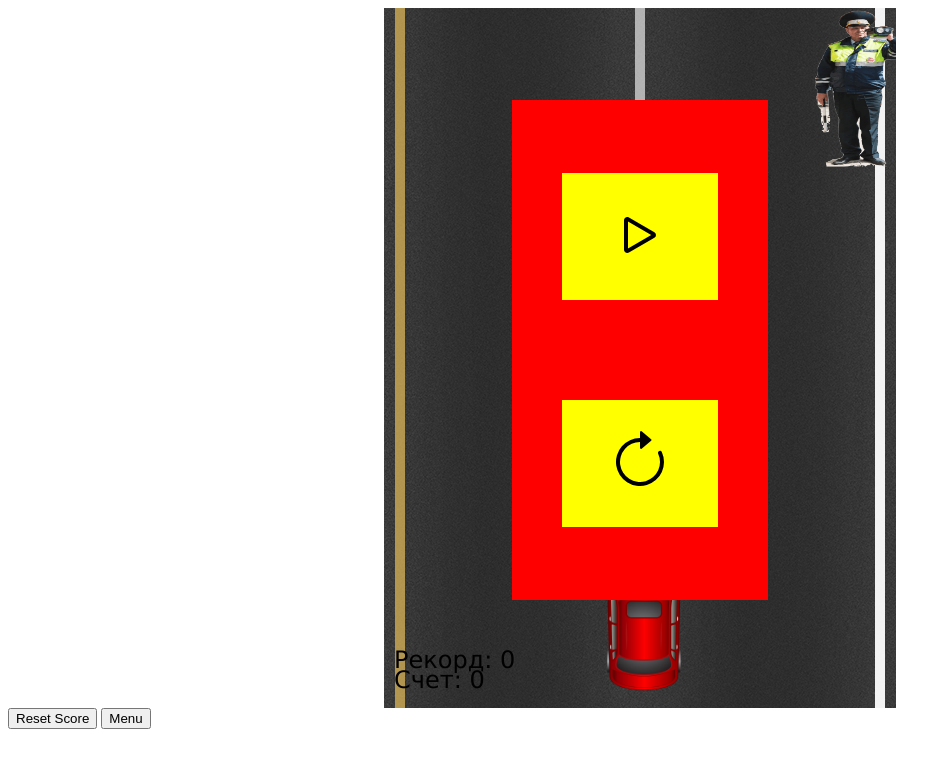
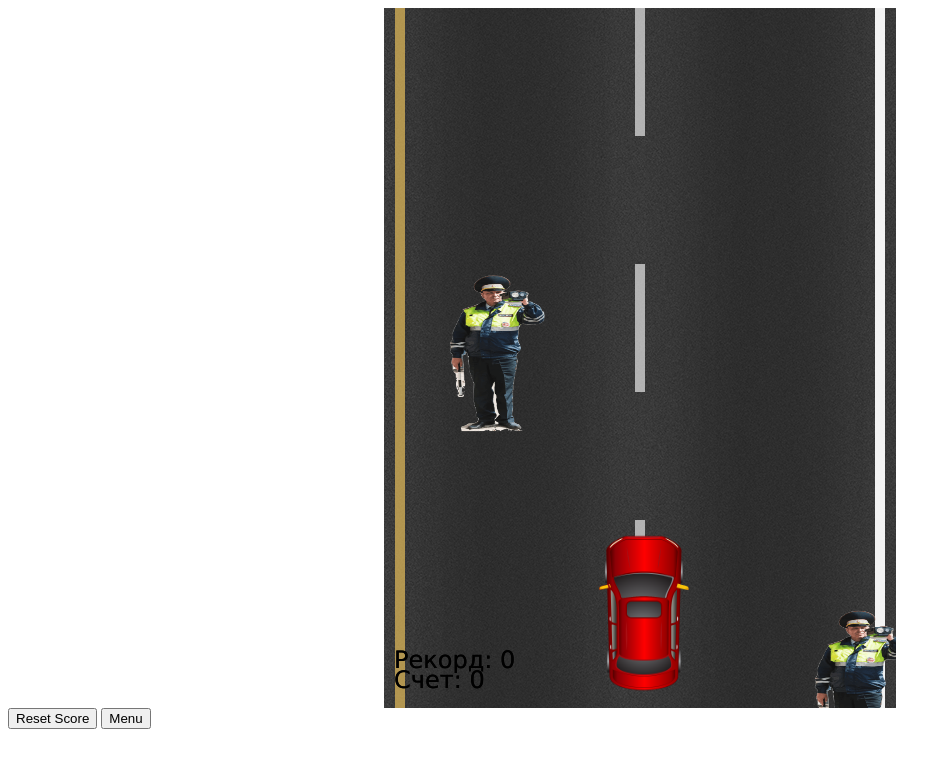
Before and after one commit to jestersj/car_game_v1, a plain HTML site: page index.html in a window 1280 px wide. Shown: the whole page, without its empty margins (0-951 px from the left). Drawn offline with Linux system fonts and the light colour scheme.

Commit message:
opening a menu when pausing

```diff
--- a/script/game.js
+++ b/script/game.js
@@ -71,14 +71,23 @@ cops[0] = {
 
 
 //Menu
-let isPaused = true;
+let isPaused = false;
 function pauseModeSwitch() {
     isPaused = !isPaused;
 }
-const menu = document.getElementById("menu_btn")
-menu.addEventListener("click", () => {
+const menuBtn = document.getElementById("menu_btn")
+menuBtn.addEventListener("click", () => {
     pauseModeSwitch();
 })
+
+const menuPause = document.getElementById("menu_window")
+function menuVisibilityFlex() {
+    menuPause.style.display = 'flex'
+}
+function menuVisibilityNone() {
+    menuPause.style.display = 'none'
+}
+
 
 
 
@@ -122,6 +131,13 @@ function draw() {
         if (score >= localStorage.getItem('maxScore')) {
             localStorage.setItem('maxScore', score);
         }
+        //Opening pause menu
+        if (isPaused) {
+            menuVisibilityFlex();
+        }
+        if (!isPaused) {
+            menuVisibilityNone();
+        }
 
 
         ctx.fillStyle = "#000";
--- a/style.css
+++ b/style.css
@@ -8,7 +8,7 @@ canvas {
     margin: 0 auto;
 }
 #menu_window {
-    display: flex;
+    display: none;
     width: 20vw;
     height: 500px;
     position: fixed;
```
